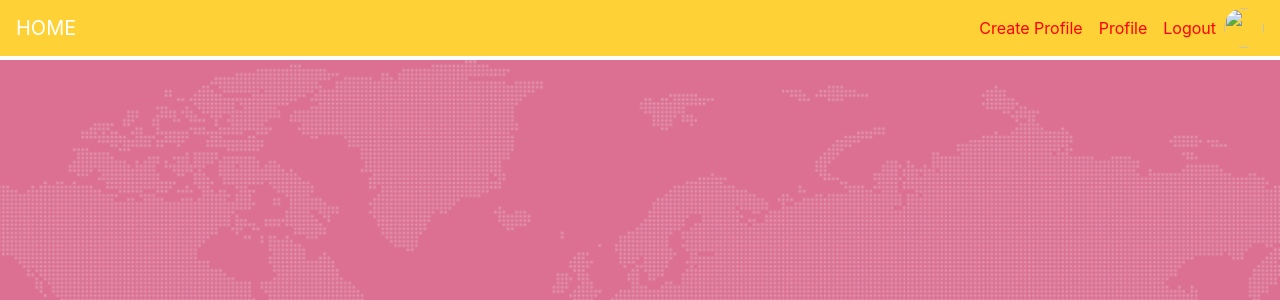
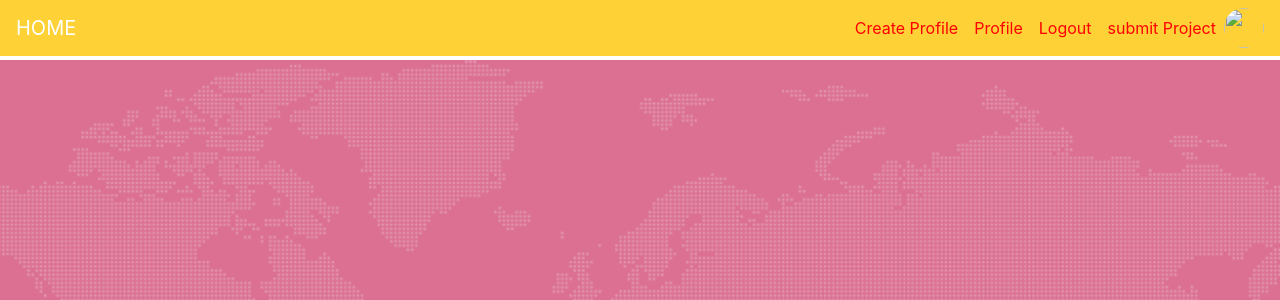
Before and after one commit to tytyne/awward, a Django app: page / in a window 1280 px wide. Shown: the top 300 px of the page. Run offline with Django 3.2, Linux system fonts and the light colour scheme; the visitor is signed in with stand-in values (Sample User, id 1); some libraries are stand-ins or nearby versions.

Commit message:
add sumit project in navbar

```diff
--- a/photos/templates/navbar.html
+++ b/photos/templates/navbar.html
@@ -19,6 +19,9 @@
                 </li>
                 <li class="nav-item">
                     <a class="nav-link" href="/logout" style="color:red">Logout</a>
+                </li>
+                <li class="nav-item">
+                    <a class="nav-link" href="{% url 'photo_image' %}" style="color:red">submit Project</a>
                 </li>
 
                 <li class="nav-item">
```
